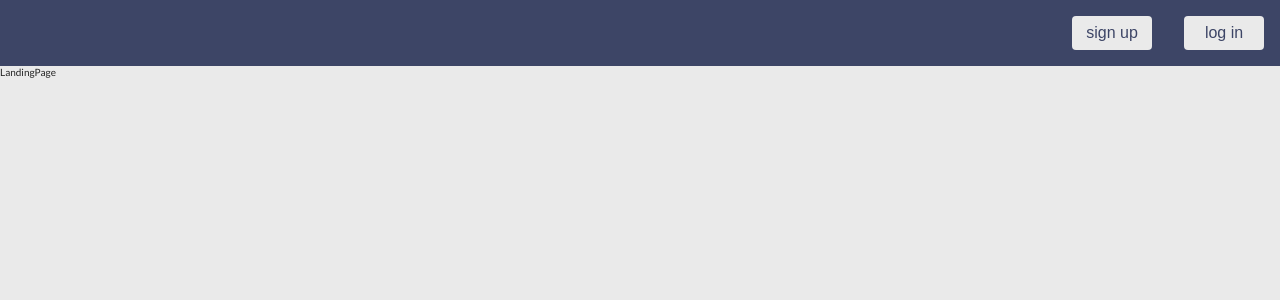
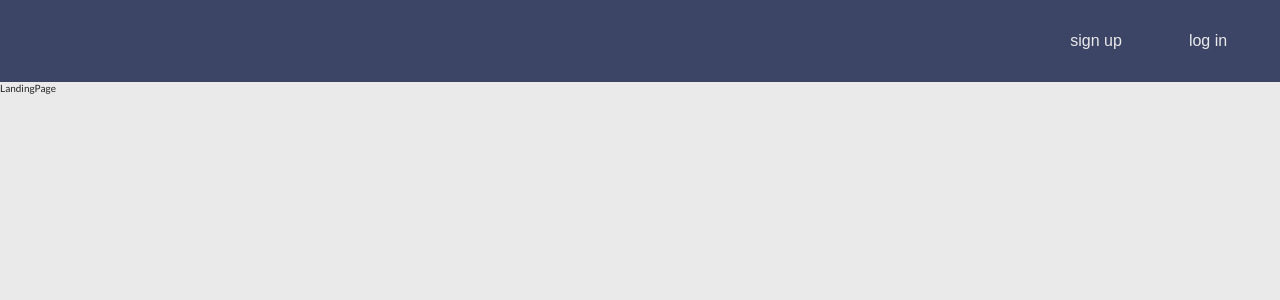
Before and after one commit to FreedomWriter/essentialism-front-end, a React (Create React App) app: page / in a window 1280 px wide. Shown: the top 300 px of the page. Built offline with nearby package versions, Linux system fonts and the light colour scheme; what gotrue-js would draw is missing.

Commit message:
👌 IMPROVE: nav buttons

```diff
--- a/src/v2/components/Navigation/styled.js
+++ b/src/v2/components/Navigation/styled.js
@@ -5,19 +5,21 @@ export const NavBar = styled.nav`
   background-color: ${setColor.main};
   color: ${setColor.white};
 
-  button {
+  /* button {
     background-color: ${setColor.white};
     color: ${setColor.main};
     margin: 1.6rem;
     width: 8rem;
     border-radius: 0.4rem;
-  }
+  } */
 `;
 
 export const UL = styled.ul`
   display: flex;
   justify-content: flex-end;
+  padding: 1.6rem;
   li {
+    margin: 0.8rem;
     list-style-type: none;
   }
   ${media.small`justify-content: space-between`}
--- a/src/v2/reusable/Atoms/Button/index.js
+++ b/src/v2/reusable/Atoms/Button/index.js
@@ -1,4 +1,3 @@
-
 import styled, { css } from "styled-components";
 
 import { setColor } from "v2/utils";
@@ -7,7 +6,7 @@ const Button = styled.button`
   width: 100%;
   border: ${setColor.main};
   background-color: ${setColor.main};
-
+  min-width: 96px;
   color: ${setColor.white};
   padding: 0.8rem;
   border-radius: 0.4rem;
```
